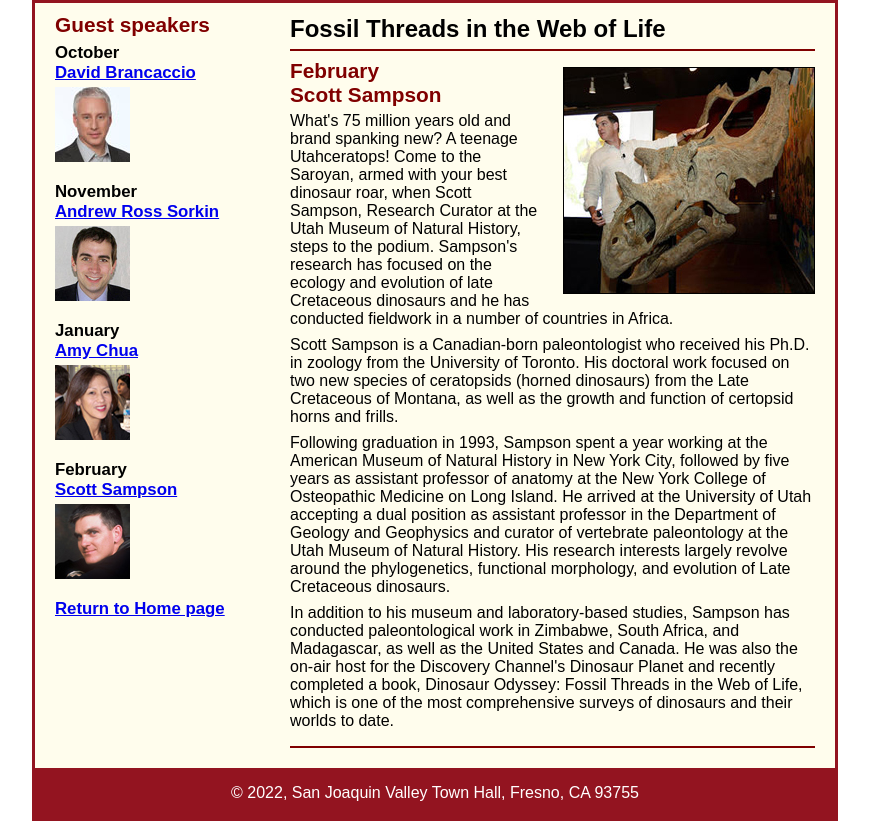
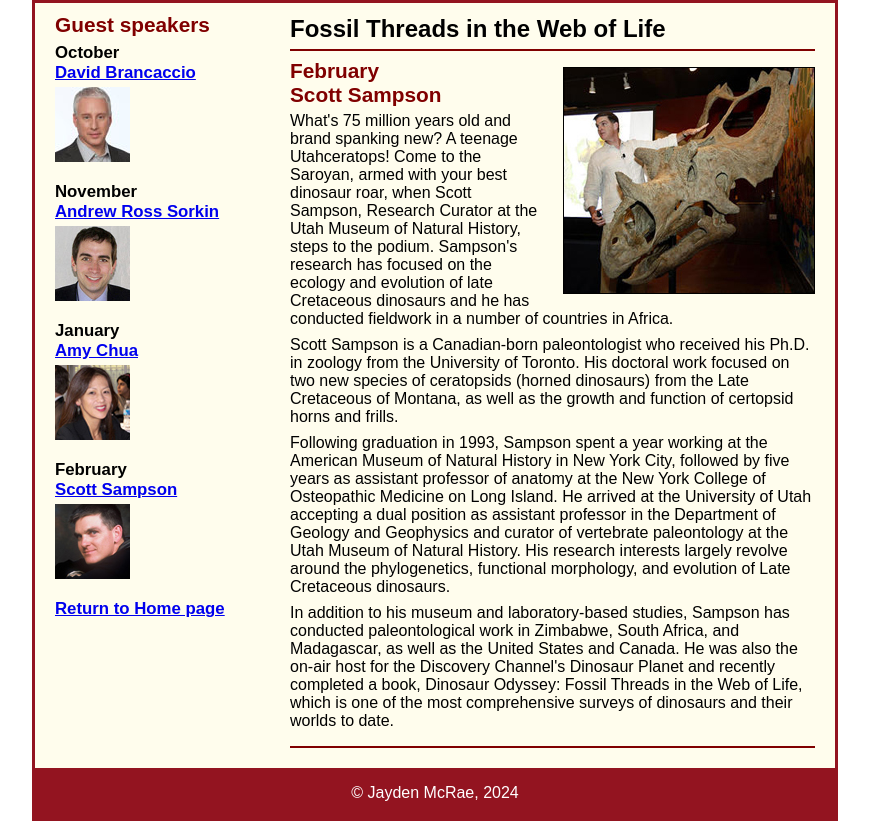
Before and after one commit to jam374/A07, a plain HTML site: page speakers/c7_sampson.html in a window 1280 px wide. Shown: the part 120-941 px from the top of the page, without its empty margins (205-1074 px from the left). Drawn offline with Linux system fonts and the light colour scheme.

Commit message:
Update c7_sampson.html

```diff
--- a/speakers/c7_sampson.html
+++ b/speakers/c7_sampson.html
@@ -58,7 +58,7 @@
 		</aside>
 	</main>
 	<footer>
-		<p>&copy; 2022, San Joaquin Valley Town Hall, Fresno, CA 93755</p>
+		<p>&copy; Jayden McRae, 2024</p>
 	</footer>
 </body>
 </html>
```
